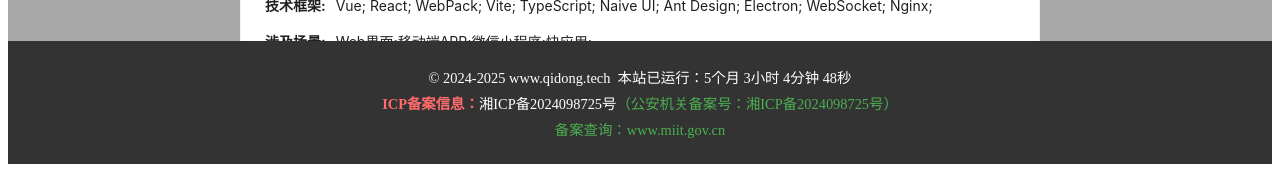
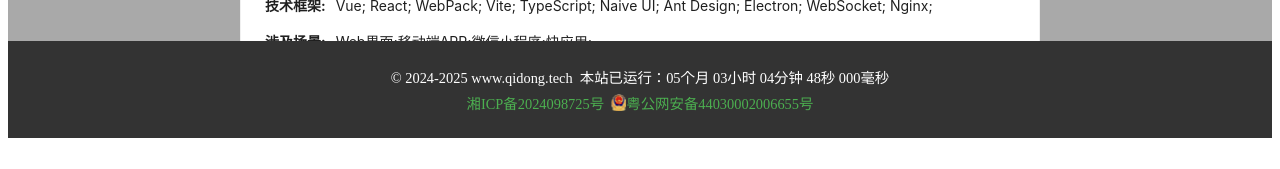
Before and after one commit to theOnlyUnique/DBLOG, a React (Vite) app: page /concat-me in a window 1280 px wide. Shown: the part 733-902 px from the top of the page. After the commit the page ends 879 px from the top, so only its background shows below. Built offline with nearby package versions, Linux system fonts and the light colour scheme.

Commit message:
新增公安局备案

```diff
--- a/src/routes/FooterCopyRight.tsx
+++ b/src/routes/FooterCopyRight.tsx
@@ -1,6 +1,7 @@
 // components/FooterCopyright.js
 // import React from 'react';
 import { useEffect, useState } from 'react';
+import { Image } from 'antd';
 import './FooterCopyright.css';
 
 const FooterCopyright = () => {
@@ -72,14 +73,15 @@ const FooterCopyright = () => {
 
   // 动态构建显示字符串
   const timeComponents = [
-    years > 0 ? `${years}年` : '',
-    months > 0 ? `${months}个月` : '',
-    days > 0 ? `${days}天` : '',
-    hours > 0 ? `${hours}小时` : '',
-    minutes > 0 ? `${minutes}分钟` : '',
-    seconds > 0 ? `${seconds}秒` : '',
-    ms > 0 ? `${String(ms).padStart(3,"0")}毫秒` : ''
+    years> 0 ? `${String(years).padStart(2,"0")}年`: '',
+    months> 0 ?  `${String(months).padStart(2,"0")}个月`: '',
+    days> 0 ? `${String(days).padStart(2,"0")}天`: '',
+    hours> 0 ? `${String(hours).padStart(2,"0")}小时`: '',
+    minutes> 0 ? `${String(minutes).padStart(2,"0")}分钟`: '',
+    seconds> 0 ? `${String(seconds).padStart(2,"0")}秒`: '',
+    `${String(ms).padStart(3,"0")}毫秒`
   ].filter(Boolean).join(' ');
+
   return (
     <div className="copyright">
       <p>© 2024-2025 www.qidong.tech &nbsp;
@@ -87,17 +89,18 @@ const FooterCopyright = () => {
         <span>本站已运行：{timeComponents}</span>
       </p>
 
-      <p>
-        <strong>ICP备案信息：</strong>
-        <span>湘ICP备2024098725号</span>
-        <a href="http://www.miit.gov.cn" target="_blank" rel="noopener noreferrer">
-          （公安机关备案号：湘ICP备2024098725号）
-        </a>
-      </p>
-      <p>
+      <p className='filing'>
+        {/* <strong>ICP备案信息：</strong> */}
         <a href="https://beian.miit.gov.cn" target="_blank" rel="noopener noreferrer">
-          备案查询：www.miit.gov.cn
-        </a>
+            湘ICP备2024098725号
+        </a> &nbsp;&nbsp;
+        <Image
+          src={"/img/ba.png"}
+          width={15} // 按实际尺寸调整
+          preview={false}
+          alt="公安备案标识"
+        />
+        <a href="https://beian.mps.gov.cn/#/query/webSearch?code=44030002006655" rel="noreferrer" target="_blank">粤公网安备44030002006655号</a>
       </p>
     </div>
   );
--- a/src/routes/FooterCopyright.css
+++ b/src/routes/FooterCopyright.css
@@ -4,6 +4,10 @@
     padding: 20px;
     text-align: center;
     margin-top: auto; /* 确保始终在底部 */
+    p.filing  {
+      display: flex;
+      justify-content: center;
+    }
   }
 
   .copyright p {
```
Also changed, not shown: public/img/ba.png (added).
